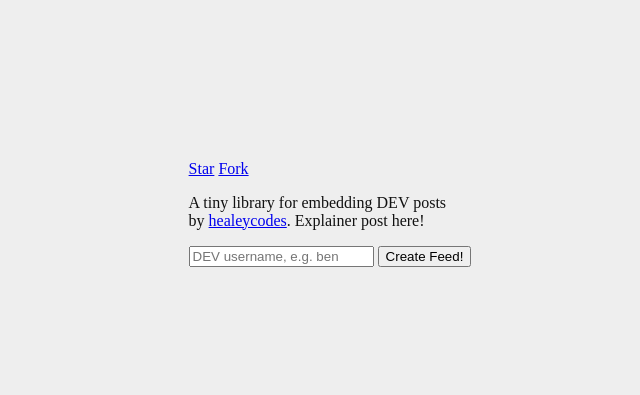
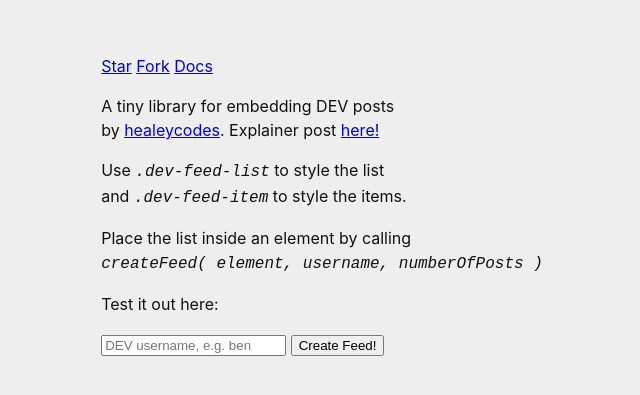
Before and after one commit to healeycodes/embed-DEV-posts, a plain HTML site: page example/index.html in a window 1280 px wide. Shown: the part 195-590 px from the top of the page, without its empty margins (318-958 px from the left). Drawn offline with Linux system fonts and the light colour scheme.

Commit message:
add more text to example page

```diff
--- a/example/index.css
+++ b/example/index.css
@@ -1,6 +1,11 @@
 body {
+    margin: 0;
     background-color: #EEE;
     color: #111;
+    font-family: -apple-system,BlinkMacSystemFont,"Segoe UI",Roboto,"Helvetica Neue",Arial,"Noto Sans",sans-serif,"Apple Color Emoji","Segoe UI Emoji","Segoe UI Symbol","Noto Color Emoji";
+    font-size: 1rem;
+    font-weight: 400;
+    line-height: 1.5;
 }
 
 .page {
@@ -12,3 +17,7 @@ body {
     align-items: center;
     flex-direction: column;
 }
+
+p i {
+    font-family: monospace;
+}
--- a/example/index.html
+++ b/example/index.html
@@ -18,8 +18,20 @@
             <a class="github-button" href="https://github.com/healeycodes/embed-DEV-posts/fork"
                 data-icon="octicon-repo-forked" data-size="large"
                 aria-label="Fork healeycodes/embed-DEV-posts on GitHub">Fork</a>
+            <a class="github-button" href="https://github.com/healeycodes/embed-DEV-posts" data-size="large"
+                aria-label="Docs">Docs</a>
             <p>
-                A tiny library for embedding DEV posts<br>by <a href="https://healeycodes.github.io/">healeycodes</a>. Explainer post here!
+                A tiny library for embedding DEV posts<br>by <a href="https://healeycodes.github.io/">healeycodes</a>.
+                Explainer post <a href="#">here!</a>
+            </p>
+            <p>
+                Use <i>.dev-feed-list</i> to style the list<br>and <i>.dev-feed-item</i> to style the items.
+            </p>
+            <p>
+                Place the list inside an element by calling<br><i>createFeed( element, username, numberOfPosts )</i>
+            </p>
+            <p>
+                Test it out here:
             </p>
             <input id="username" type="text" placeholder="DEV username, e.g. ben">
             <button onclick="createFeed(
```
